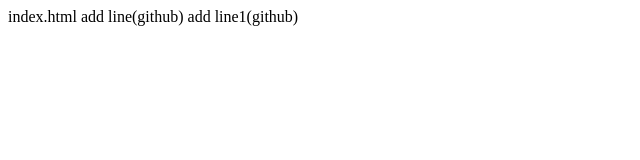
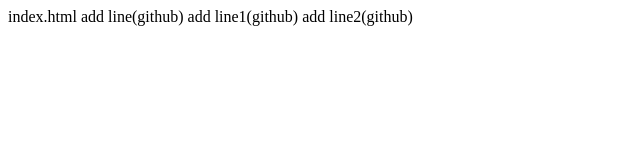
Before and after one commit to pwj011/web_developer, a plain HTML site: page index.html in a window 1280 px wide. Shown: the whole page, without its empty margins (0-640 px from the left). Drawn offline with Linux system fonts and the light colour scheme.

```diff
--- a/index.html
+++ b/index.html
@@ -4,5 +4,6 @@
 		index.html
 		add line(github)
 		add line1(github)
+		add line2(github)
 	</body>
 </html>
```
